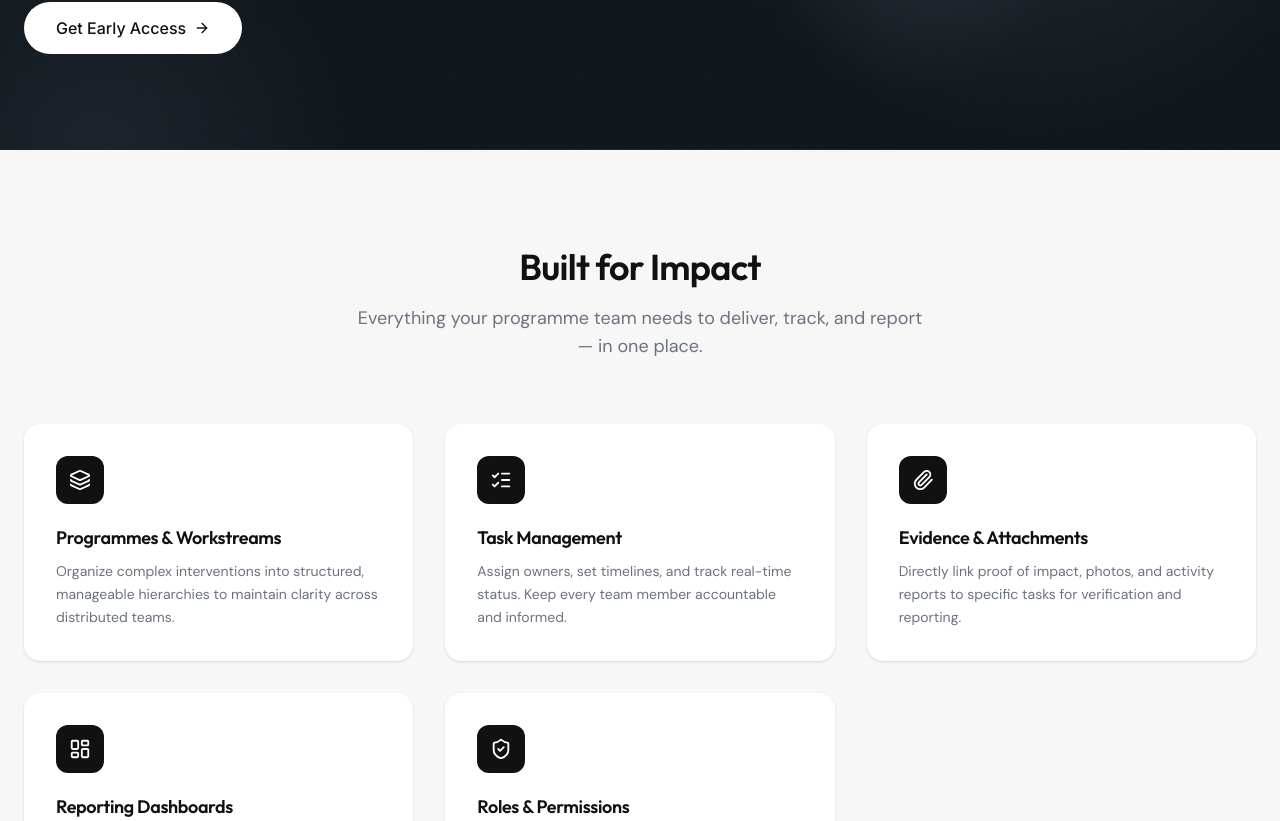
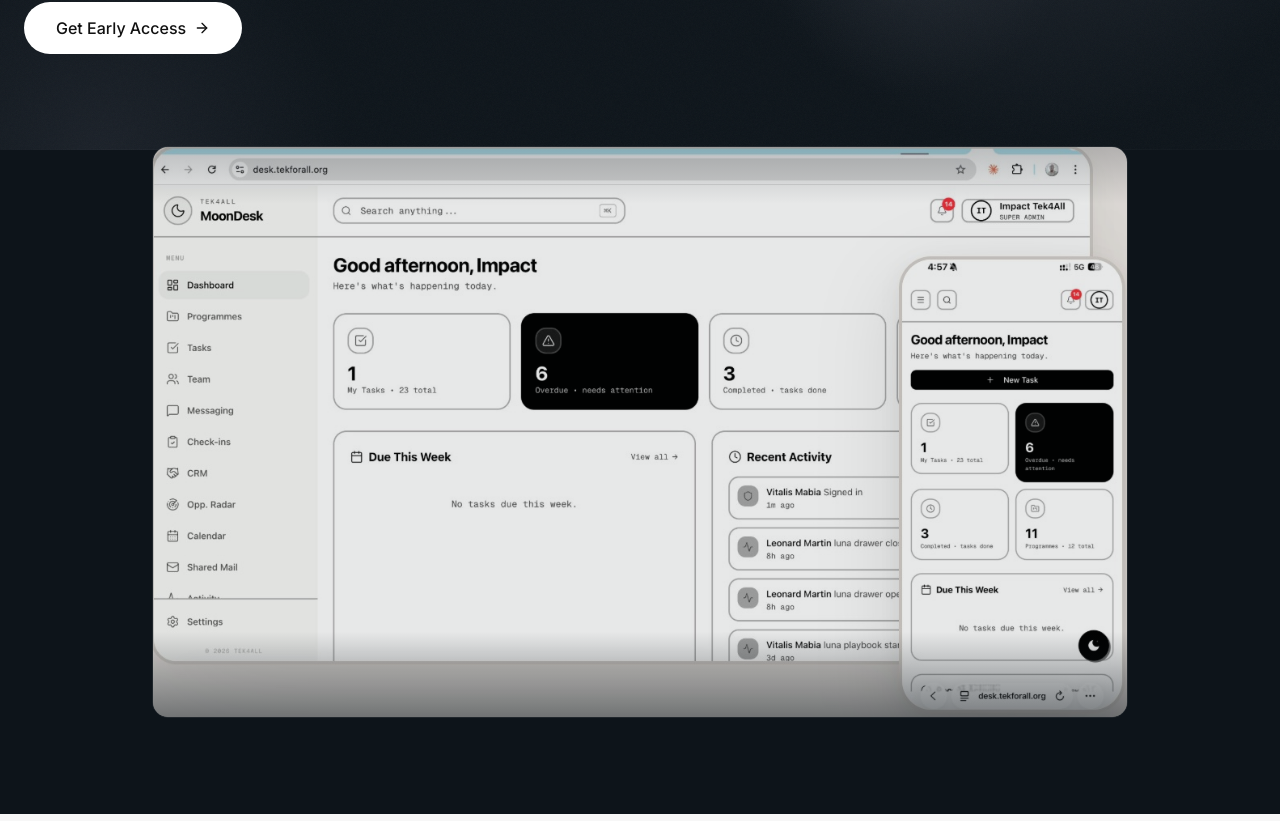
Before and after one commit to tekforallorg-dotcom/tek4all-website, a Next.js app: page /moondesk in a window 1280 px wide. Shown: the part 359-1180 px from the top of the page. Built offline with nearby package versions, Linux system fonts and the light colour scheme.

Commit message:
feat: real MoonDesk dashboard screenshot with smooth edge blending

```diff
--- a/src/app/moondesk/page.tsx
+++ b/src/app/moondesk/page.tsx
@@ -1,4 +1,5 @@
 import Link from "next/link";
+import Image from "next/image";
 import { ArrowRight, Layers, ListChecks, Paperclip, LayoutDashboard, ShieldCheck } from "lucide-react";
 import { FadeIn } from "@/components/ui/FadeIn";
 import { PageHero } from "@/components/ui/PageHero";
@@ -29,6 +30,28 @@ export default function MoonDeskPage() {
           Get Early Access <ArrowRight size={16} />
         </Link>
       </PageHero>
+
+      {/* Dashboard Preview */}
+      <section style={{ backgroundColor: "#0d141a" }} className="pb-16 md:pb-24 -mt-1">
+        <div className="mx-auto max-w-5xl px-6">
+          <FadeIn>
+            <div className="relative rounded-2xl overflow-hidden" style={{ border: "1px solid rgba(255,255,255,0.08)" }}>
+              <Image
+                src="/images/moondesk-preview.png"
+                alt="MoonDesk dashboard — programme management interface"
+                width={1200}
+                height={750}
+                className="w-full h-auto"
+                style={{ opacity: 0.9 }}
+                priority
+              />
+              <div className="absolute inset-0 pointer-events-none" style={{
+                background: "linear-gradient(to bottom, rgba(13,20,26,0.2) 0%, transparent 10%, transparent 85%, rgba(13,20,26,0.5) 100%)",
+              }} />
+            </div>
+          </FadeIn>
+        </div>
+      </section>
 
       {/* Features */}
       <section className="bg-off-white py-16 md:py-24">
--- a/src/app/page.tsx
+++ b/src/app/page.tsx
@@ -268,10 +268,22 @@ export default async function HomePage() {
               </Link>
             </FadeIn>
             <FadeIn delay={0.2}>
-              <div className="rounded-2xl p-8 aspect-[4/3] flex items-center justify-center" style={{ backgroundColor: "rgba(255,255,255,0.04)", border: "1px solid rgba(255,255,255,0.08)" }}>
-                <p className="font-[family-name:var(--font-heading)] text-lg text-center" style={{ color: "rgba(255,255,255,0.2)" }}>
-                  MoonDesk Dashboard Preview<br /><span className="text-sm" style={{ color: "rgba(255,255,255,0.12)" }}>Coming soon</span>
-                </p>
+              <div className="relative rounded-2xl overflow-hidden" style={{ border: "1px solid rgba(255,255,255,0.08)" }}>
+                <Image
+                  src="/images/moondesk-preview.png"
+                  alt="MoonDesk — AI-powered programme management dashboard"
+                  width={800}
+                  height={500}
+                  className="w-full h-auto rounded-2xl"
+                  style={{ opacity: 0.85 }}
+                />
+                {/* Soft fade edges to blend into dark background */}
+                <div className="absolute inset-0 pointer-events-none rounded-2xl" style={{
+                  background: "linear-gradient(to bottom, rgba(13,20,26,0.3) 0%, transparent 15%, transparent 80%, rgba(13,20,26,0.6) 100%)",
+                }} />
+                <div className="absolute inset-0 pointer-events-none rounded-2xl" style={{
+                  background: "linear-gradient(to right, rgba(13,20,26,0.4) 0%, transparent 10%, transparent 90%, rgba(13,20,26,0.4) 100%)",
+                }} />
               </div>
             </FadeIn>
           </div>
```
Also changed, not shown: public/images/moondesk-preview.png (added).
